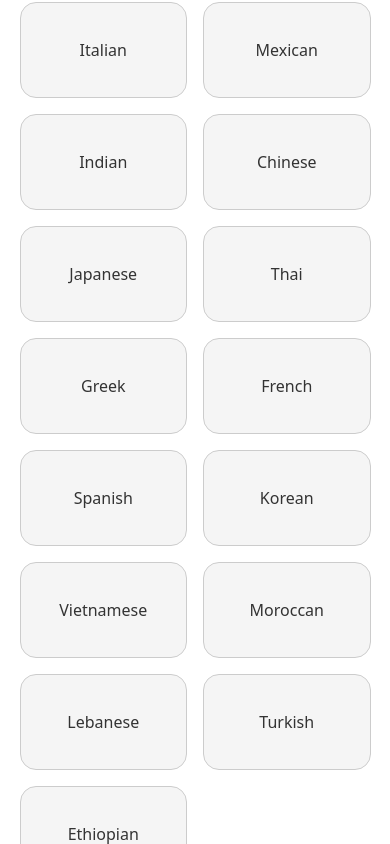
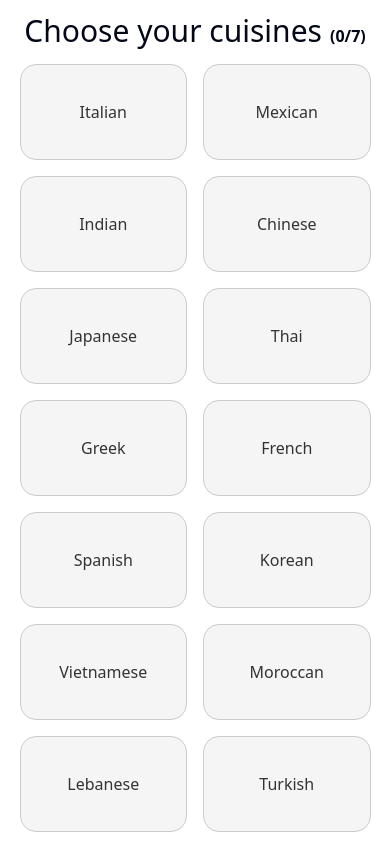
Before and after one commit to ishk9/getYourDiet, a Next.js app in the folder client/: page /Home in a window 390 px wide. Both pictures are taken after a click on the button "Choose my own cuisines". Shown: the top 844 px of the page. Built offline with nearby package versions, Linux system fonts and the light colour scheme.

Commit message:
added auto height prop

```diff
--- a/client/app/Home/page.js
+++ b/client/app/Home/page.js
@@ -140,14 +140,14 @@ const HomePage = () => {
                         <Tabs tabs={tabs} />
                     </div>
                     :
-                    <div className='h-screen w-screen flex flex-col justify-center items-center overflow-y-auto'>
+                    <div className='h-auto md:h-screen w-screen flex flex-col justify-center items-center overflow-y-auto'>
                         <div className='h-full w-full justify-center items-center flex flex-col'>
                             <div className='h-full flex flex-col justify-center items-center w-full md:w-[75%]'>
 
                                 {
                                     showCuisines && !startQues &&
-                                    <div className='flex flex-col w-[90%] sm:w-[75%] h-full justify-center items-center'>
-                                        <h1 className='text-[30px] sm:text-[45px] font-normal leading-[1] text-center mt-12 md:mt-0'>Choose your cuisines<span className='text-base font-semibold ml-2'>({selectedCuisines.length}/7)</span></h1>
+                                    <div className='flex flex-col w-[90%] sm:w-[75%] md:h-full h-auto justify-center items-center'>
+                                        <h1 className='text-[30px] sm:text-[45px] font-normal leading-[1] text-center mt-4 md:mt-0'>Choose your cuisines<span className='text-base font-semibold ml-2'>({selectedCuisines.length}/7)</span></h1>
                                         <div className='grid grid-cols-2 sm:grid-cols-2 md:grid-cols-3 gap-4 w-full mt-4'>
                                             {cuisines.map((cuisine, index) => (
                                                 <button
@@ -159,7 +159,7 @@ const HomePage = () => {
                                                 </button>
                                             ))}
                                         </div>
-                                        <div className='w-full mt-4 flex justify-end items-end'>
+                                        <div className='w-full my-4 flex justify-end items-end'>
                                             <button
                                                 className='bg-[#6EC0FF] hover:bg-[#4e9ad4] h-10 w-20 rounded-full'
                                                 onClick={() => handleSubmitCusines()}
```
Lines whose indentation alone changed are shown as unchanged.
